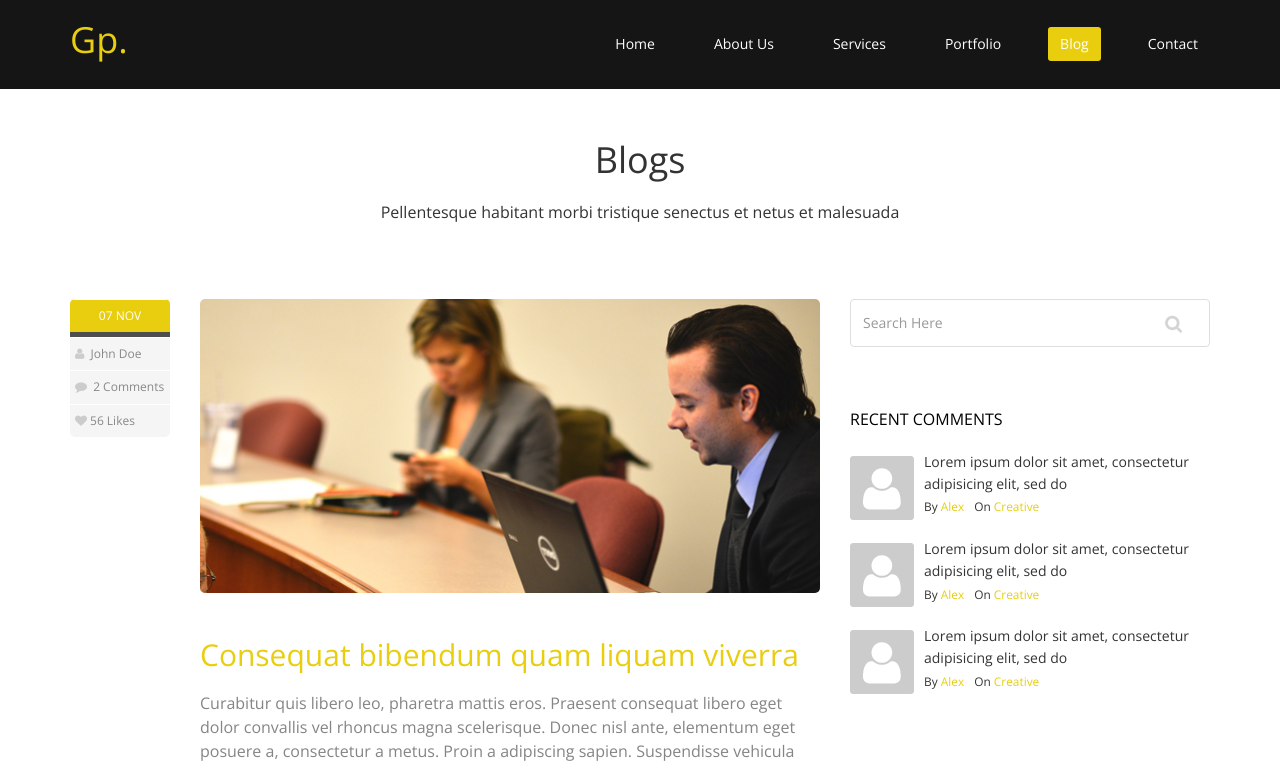
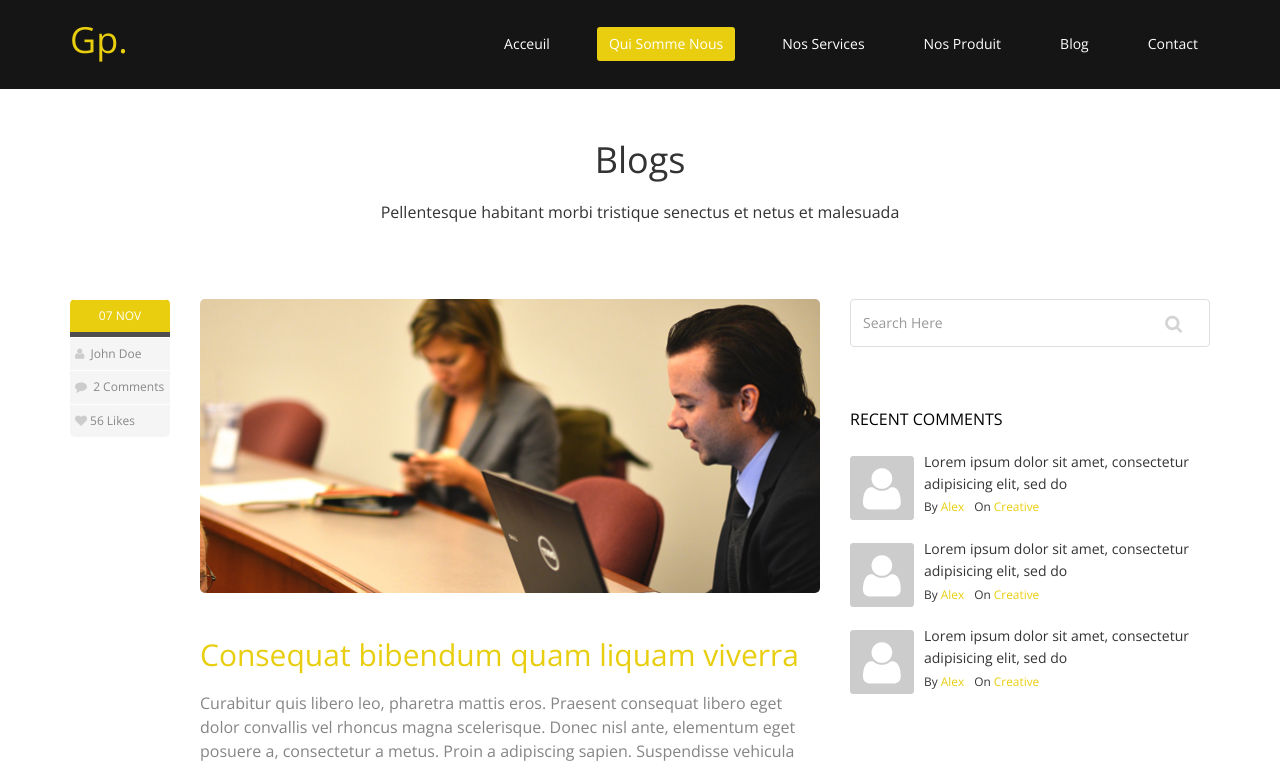
Before and after one commit to seifeddine-brahem/SiteWebBAH, a plain HTML site: page blog.html in a window 1280 px wide. Shown: the top 766 px of the page. Drawn offline with nearby package versions, Linux system fonts and the light colour scheme.

Commit message:
header plan

```diff
--- a/blog.html
+++ b/blog.html
@@ -34,14 +34,14 @@
                 </div>
 
                 <div class="collapse navbar-collapse navbar-right">
-                    <ul class="nav navbar-nav">
-                        <li><a href="index.html">Home</a></li>
-                        <li><a href="about-us.html">About Us</a></li>
-                        <li><a href="services.html">Services</a></li>
-                        <li><a href="portfolio.html">Portfolio</a></li>
-                        <li class="active"><a href="blog.html">Blog</a></li>
-                        <li><a href="contact-us.html">Contact</a></li>
-                    </ul>
+                  <ul class="nav navbar-nav">
+                      <li><a href="index.html">Acceuil</a></li>
+                      <li class="active"><a href="about-us.html">Qui Somme Nous</a></li>
+                      <li><a href="services.html">Nos Services</a></li>
+                      <li><a href="portfolio.html">Nos Produit</a></li>
+                      <li><a href="blog.html">Blog</a></li>
+                      <li><a href="contact-us.html">Contact</a></li>
+                  </ul>
                 </div>
             </div><!--/.container-->
         </nav><!--/nav-->
```
Also changed, not shown: about-us.html (+5 -5 lines), contact-us.html (+8 -8 lines), index.html (+8 -8 lines), portfolio.html (+8 -8 lines), services.html (+8 -8 lines).
